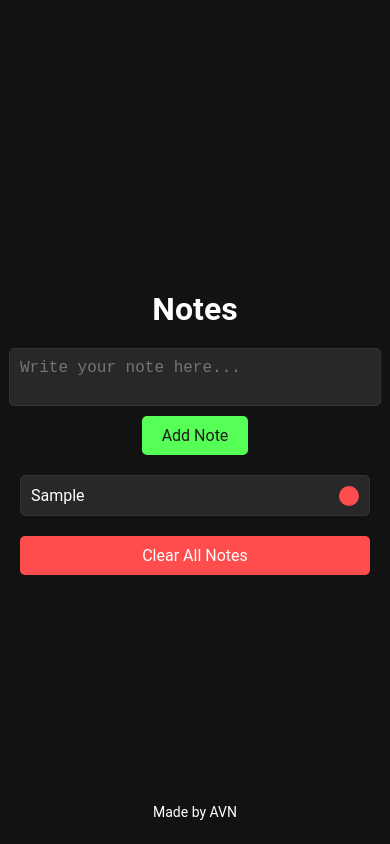
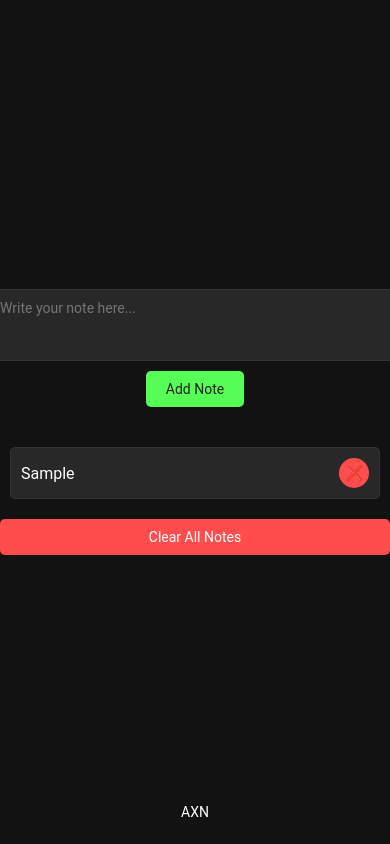
Before and after one commit to Mrhyena119/Note_App, a plain HTML site: page index.html in a window 390 px wide. Both pictures are taken after typing "Sample" into the empty fields and a click on the button "Add Note". Drawn offline with Linux system fonts and the light colour scheme.

Commit message:
Add files via upload

```diff
--- a/index.html
+++ b/index.html
@@ -3,12 +3,11 @@
 <head>
   <meta charset="UTF-8">
   <meta name="viewport" content="width=device-width, initial-scale=1.0">
-  <title>Notes App</title>
+  <title>Note App</title>
   <link rel="stylesheet" href="styles.css">
 </head>
 <body>
   <div class="app-container">
-    <h1>Notes</h1>
     <div class="note-form">
       <textarea id="note-input" placeholder="Write your note here..."></textarea>
       <button id="add-note">Add Note</button>
@@ -18,11 +17,10 @@
       <button id="clear-notes" style="display: none;">Clear All Notes</button>
     </div>
   </div>
+  <footer>
+    <p>AXN</p>
+  </footer>
+
   <script src="script.js"></script>
 </body>
-
-<footer>
-<p>Made by AVN</p>
-</footer>
-
 </html>
--- a/script.js
+++ b/script.js
@@ -10,12 +10,21 @@ document.addEventListener('DOMContentLoaded', () => {
     notes.forEach(noteText => {
       const noteElement = document.createElement('div');
       noteElement.classList.add('note');
-      noteElement.textContent = noteText;
+      noteElement.innerHTML = noteText.replace(/\n/g, '<br>'); // Convert newlines to <br> for display
 
-      noteElement.addEventListener('click', () => {
+      const deleteIcon = document.createElement('div');
+      deleteIcon.classList.add('delete-icon');
+      deleteIcon.addEventListener('click', () => {
         noteElement.remove();
         saveNotes();
         updateNotesList();
+      });
+
+      noteElement.appendChild(deleteIcon);
+
+      noteElement.addEventListener('click', () => {
+        noteElement.classList.toggle('completed');
+        saveNotes();
       });
 
       notesContainer.appendChild(noteElement);
@@ -24,12 +33,16 @@ document.addEventListener('DOMContentLoaded', () => {
   }
 
   function saveNotes() {
-    const notes = Array.from(notesContainer.children).map(note => note.textContent);
+    const notes = Array.from(notesContainer.children).map(note => note.innerHTML.replace(/<div[^>]*>.*<\/div>/, '').trim());
     localStorage.setItem('notes', JSON.stringify(notes));
   }
 
   function updateNotesList() {
-    clearNotesButton.style.display = notesContainer.children.length > 0 ? 'block' : 'none';
+    if (notesContainer.children.length > 0) {
+      clearNotesButton.style.display = 'block';
+    } else {
+      clearNotesButton.style.display = 'none';
+    }
   }
 
   addNoteButton.addEventListener('click', () => {
@@ -41,12 +54,22 @@ document.addEventListener('DOMContentLoaded', () => {
 
     const noteElement = document.createElement('div');
     noteElement.classList.add('note');
-    noteElement.textContent = noteText;
+    noteElement.innerHTML = noteText.replace(/\n/g, '<br>'); // Convert newlines to <br> for display
 
-    noteElement.addEventListener('click', () => {
+    const deleteIcon = document.createElement('div');
+    deleteIcon.classList.add('delete-icon');
+    deleteIcon.innerHTML = '❌';
+    deleteIcon.addEventListener('click', () => {
       noteElement.remove();
       saveNotes();
       updateNotesList();
+    });
+
+    noteElement.appendChild(deleteIcon);
+
+    noteElement.addEventListener('click', () => {
+      noteElement.classList.toggle('completed');
+      saveNotes();
     });
 
     notesContainer.appendChild(noteElement);
@@ -55,12 +78,18 @@ document.addEventListener('DOMContentLoaded', () => {
     updateNotesList();
   });
 
+  // Listen for Enter key press
+  noteInput.addEventListener('keypress', (event) => {
+    if (event.key === 'Enter') {
+      event.preventDefault(); // Prevent form from submitting
+      addNoteButton.click(); // Trigger the add note button click
+    }
+  });
+
   clearNotesButton.addEventListener('click', () => {
-    if (confirm('Are you sure you want to clear all notes?')) {
-      notesContainer.innerHTML = '';
-      saveNotes();
-      updateNotesList();
-    }
+    notesContainer.innerHTML = '';
+    saveNotes();
+    updateNotesList();
   });
 
   loadNotes();
--- a/styles.css
+++ b/styles.css
@@ -1,25 +1,23 @@
 body {
   font-family: 'Roboto', sans-serif;
+  display: flex;
+  flex-direction: column;
+  justify-content: center;
+  align-items: center;
+  height: 100vh;
   margin: 0;
   background-color: #121212;
   color: #ffffff;
-  display: flex;
-  justify-content: center;
-  align-items: center;
-  height: 100vh;
 }
 
 .app-container {
+  display: flex;
+  flex-direction: column;
+  align-items: center;
+  width: 100%;
+  max-width: 400px;
   padding: 20px;
   border-radius: 15px;
-  text-align: center;
-  width: 90%;
-  max-width: 600px;
-}
-
-h1 {
-  color: #ffffff;
-  margin-bottom: 20px;
 }
 
 .note-form {
@@ -27,20 +25,21 @@ h1 {
   flex-direction: column;
   align-items: center;
   margin-bottom: 20px;
+  width: 100%;
 }
 
 textarea {
   width: 100%;
-  max-width: 500px;
   padding: 10px;
   margin-bottom: 10px;
   border: 1px solid #333333;
   border-radius: 5px;
   background-color: #282828;
   color: #ffffff;
-  resize: none;
+  resize: vertical;
+  font-family: 'Roboto', sans-serif;
   font-size: 16px;
-  min-height: 10px;
+  min-height: 50px;
 }
 
 button {
@@ -60,30 +59,17 @@ button:hover {
 }
 
 .notes-list {
+  width: 100%;
   margin-top: 20px;
-  display: flex;
-  flex-direction: column;
-  align-items: center;
-  width: 100%;
-}
-
-.notes-list h2 {
-  margin-bottom: 10px;
-  color: #ffffff;
-  width: 100%;
-  max-width: 400px;
-  text-align: center;
 }
 
 .notes-list #notes-container {
   overflow-y: auto;
   overflow-x: hidden;
-  max-height: 300px;
-  width: 100%;
-  max-width: 450px;
+  max-height: 250px;
   padding: 0 10px;
   scrollbar-width: thin;
-  scrollbar-color: #55ff55 #282828;
+  scrollbar-color: #55ff55 #1e1e1e;
 }
 
 .note {
@@ -98,41 +84,39 @@ button:hover {
   display: flex;
   justify-content: space-between;
   align-items: center;
+  word-wrap: break-word;
 }
 
-.note:hover {
-  background-color: #333333;
+.note.completed {
+  text-decoration: line-through;
+  color: #888;
 }
 
-.note::before {
-  content: '';
-  position: absolute;
-  top: 10px;
-  right: 10px;
+.delete-icon {
+  background-color: #ff4d4d;
+  color: #ffffff;
+  border: none;
+  border-radius: 50%;
+  padding: 5px;
+  font-size: 14px;
+  cursor: pointer;
+  transition: background-color 0.3s;
+  display: flex;
+  justify-content: center;
+  align-items: center;
   width: 20px;
   height: 20px;
-  background-color: #ff4d4d;
-  border-radius: 50%;
-  cursor: pointer;
-  transition: background-color 0.3s;
 }
 
-.note::before:hover {
+.delete-icon:hover {
   background-color: #ff0000;
 }
 
 #clear-notes {
-  width: 100%;
-  max-width: 450px;
+  margin-top: 10px;
   background-color: #ff4d4d;
   color: #ffffff;
-  padding: 10px;
-  border: none;
-  border-radius: 5px;
-  cursor: pointer;
-  transition: background-color 0.3s;
-  display: none; /* Initially hidden */
-  margin-top: 10px;
+  width: 100%;
 }
 
 #clear-notes:hover {
@@ -149,3 +133,13 @@ footer {
   color: #ffffff;
   font-size: 14px;
 }
+
+@media (max-width: 600px) {
+  textarea {
+    font-size: 14px;
+  }
+
+  button {
+    font-size: 14px;
+  }
+}
```
